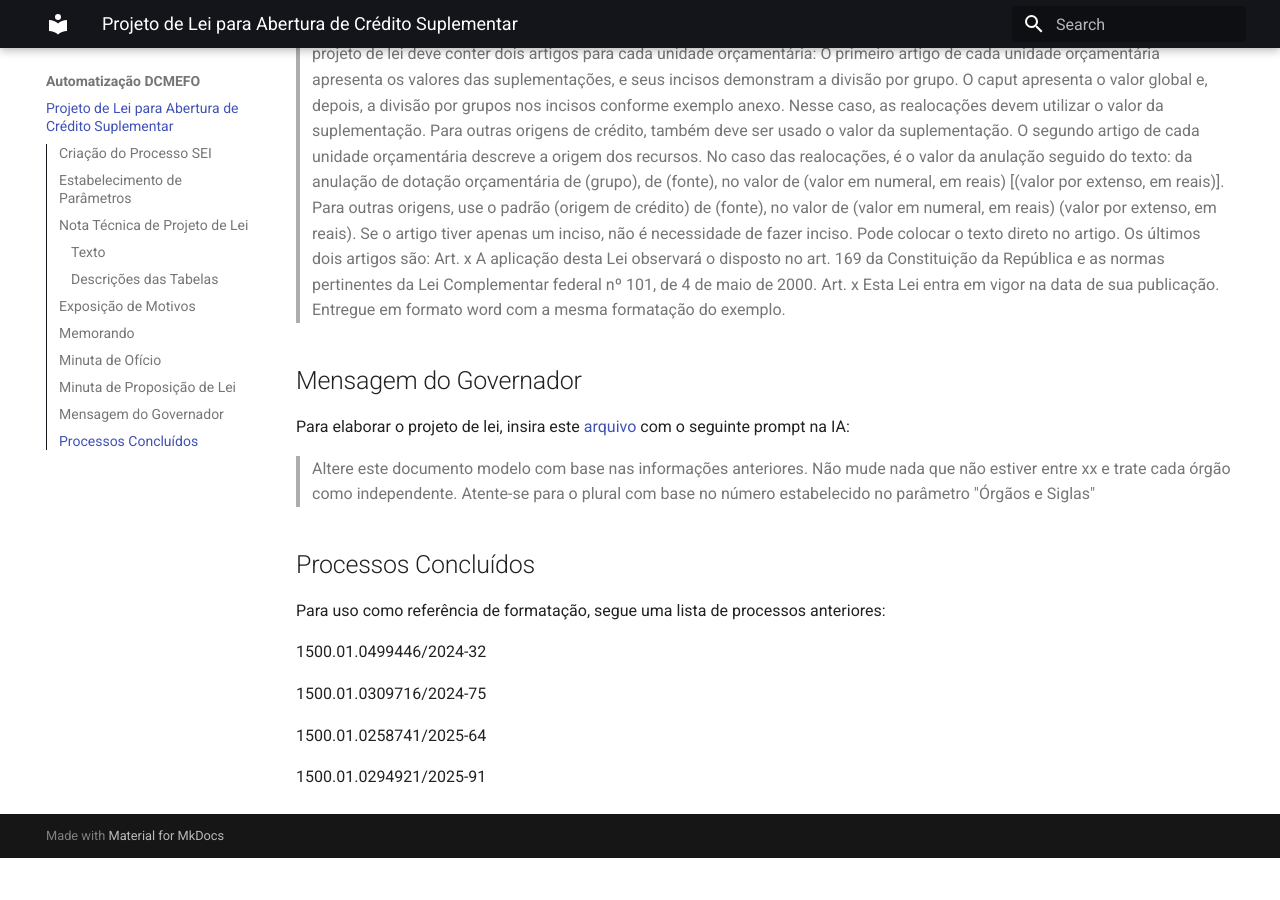
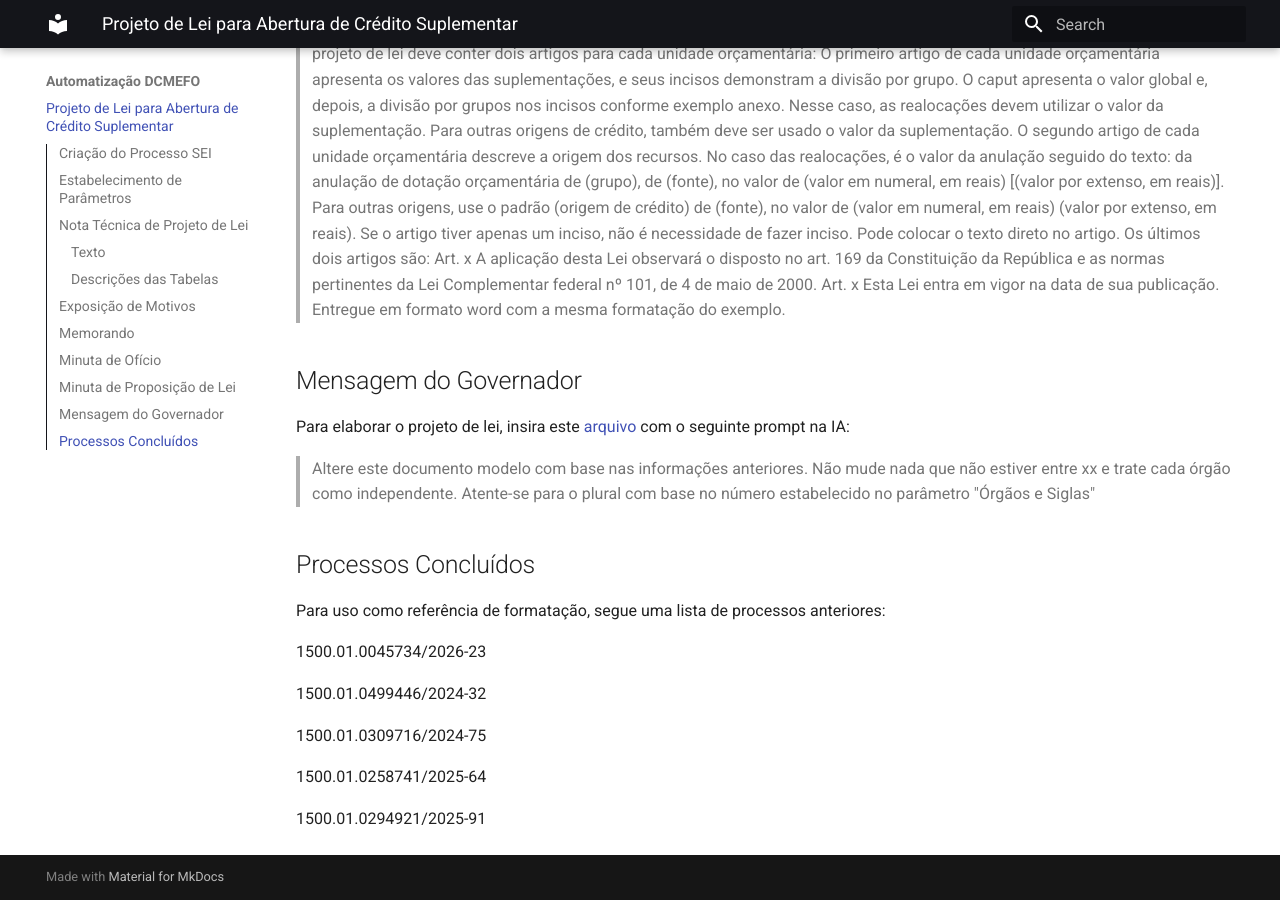
Before and after one commit to ottocota/cursoaid, an MkDocs documentation site: the page built from docs/index.md, in a window 1280 px wide and 900 px high, scrolled down 4158 px. Built offline with MkDocs 1.6.1 and Material for MkDocs 9.7.7, drawn with Linux system fonts in a browser that asks for light colours; before the commit the page ends 5016 px from its top, so only the background shows below that.

Commit message:
commited

```diff
--- a/docs/index.md
+++ b/docs/index.md
@@ -137,6 +137,8 @@ Para elaborar o projeto de lei, insira este [arquivo](https://cecad365.sharepoin
 
 Para uso como referência de formatação, segue uma lista de processos anteriores:
 
+1500.01.0045734/2026-23
+
 1500.01.0499446/2024-32
 
 1500.01.0309716/2024-75
```
